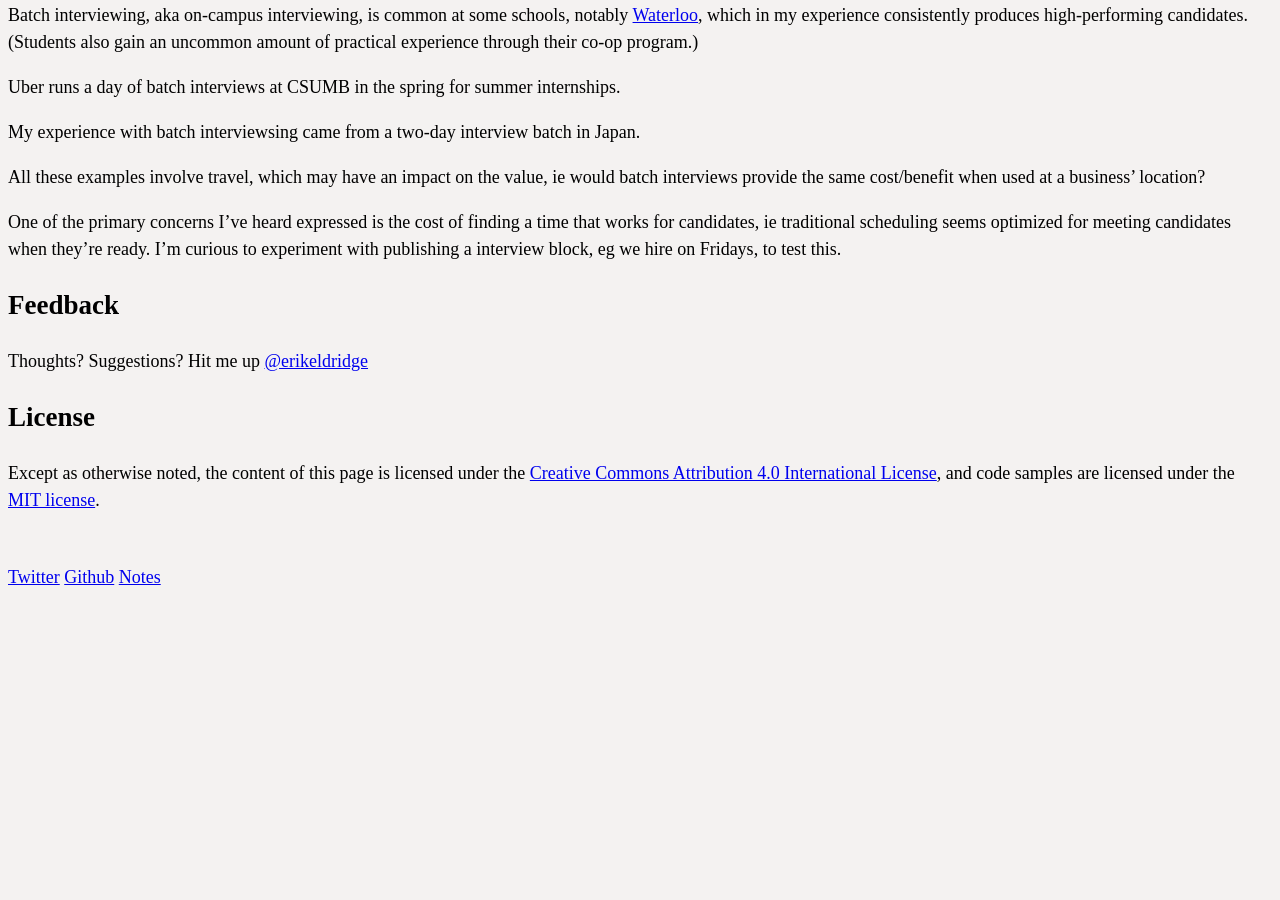
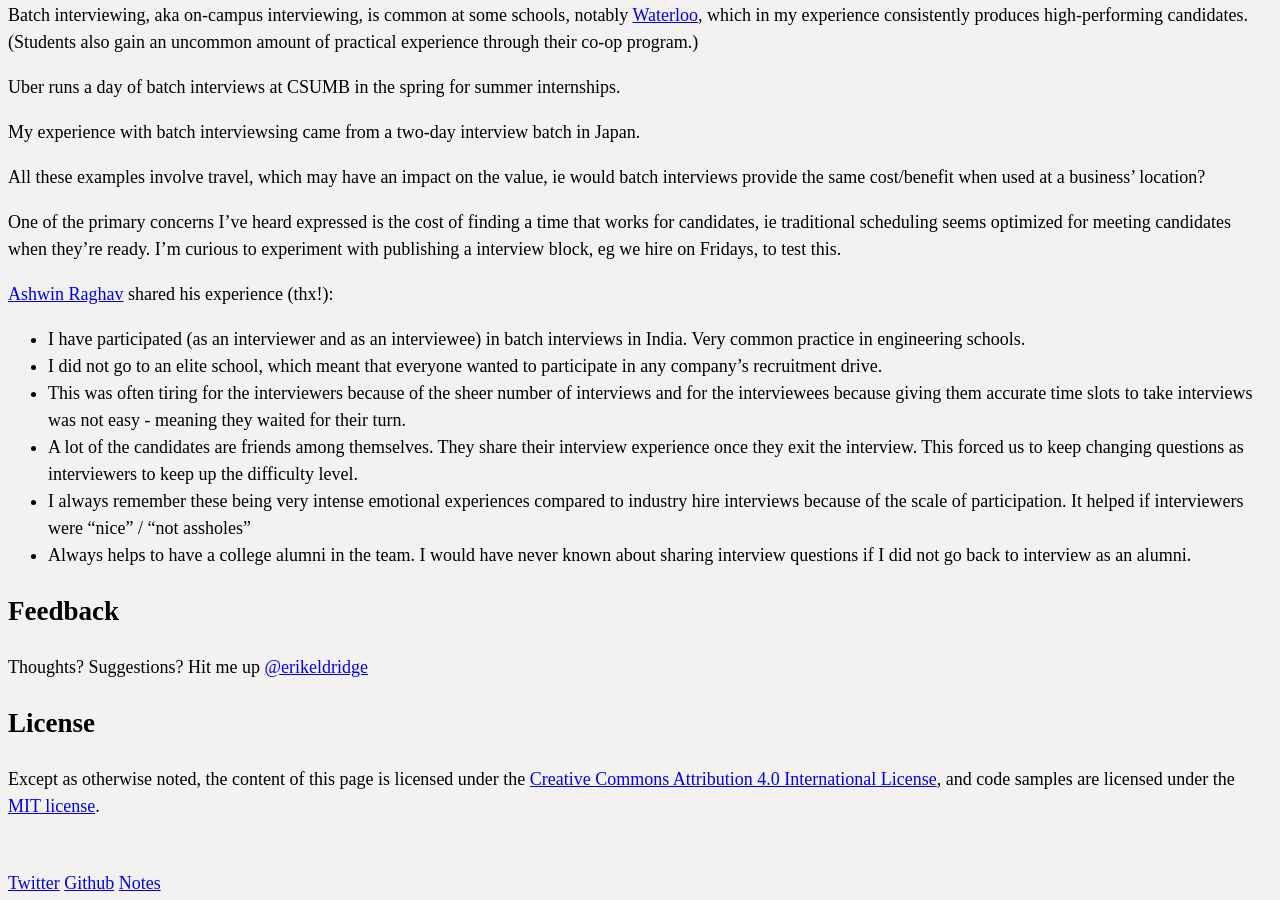
Before and after one commit to erikeldridge/erikeldridge.github.com, a Jekyll site: the page built from _posts/2017-09-29-batch-interviewing.md, in a window 1280 px wide and 900 px high, scrolled down 849 px. Built offline with Jekyll 4.4.1, drawn with Linux system fonts in a browser that asks for light colours; nearby versions of some CDN libraries; before the commit the page ends 1443 px from its top, so only the background shows below that.

Commit message:
Add Ashwin's feedback
Thx! 🚢

```diff
--- a/_posts/2017-09-29-batch-interviewing.md
+++ b/_posts/2017-09-29-batch-interviewing.md
@@ -47,5 +47,14 @@ All these examples involve travel, which may have an impact on the value, ie wou
 
 One of the primary concerns I've heard expressed is the cost of finding a time that works for candidates, ie traditional scheduling seems optimized for meeting candidates when they're ready. I'm curious to experiment with publishing a interview block, eg we hire on Fridays, to test this.
 
+[Ashwin Raghav](https://twitter.com/ashwinraghav) shared his experience (thx!):
+
+- I have participated (as an interviewer and as an interviewee) in batch interviews in India. Very common practice in engineering schools.
+- I did not go to an elite school, which meant that everyone wanted to participate in any company's recruitment drive.
+- This was often tiring for the interviewers because of the sheer number of interviews and for the interviewees because giving them accurate time slots to take interviews was not easy - meaning they waited for their turn.
+- A lot of the candidates are friends among themselves. They share their interview experience once they exit the interview. This forced us to keep changing questions as interviewers to keep up the difficulty level.
+- I always remember these being very intense emotional experiences compared to industry hire interviews because of the scale of participation. It helped if interviewers were "nice" / "not assholes"
+- Always helps to have a college alumni in the team. I would have never known about sharing interview questions if I did not go back to interview as an alumni.
+
 [Davies]: http://www.samuelthomasdavies.com/book-summaries/business/deep-work/
 [Graham]: http://www.paulgraham.com/makersschedule.html
```
